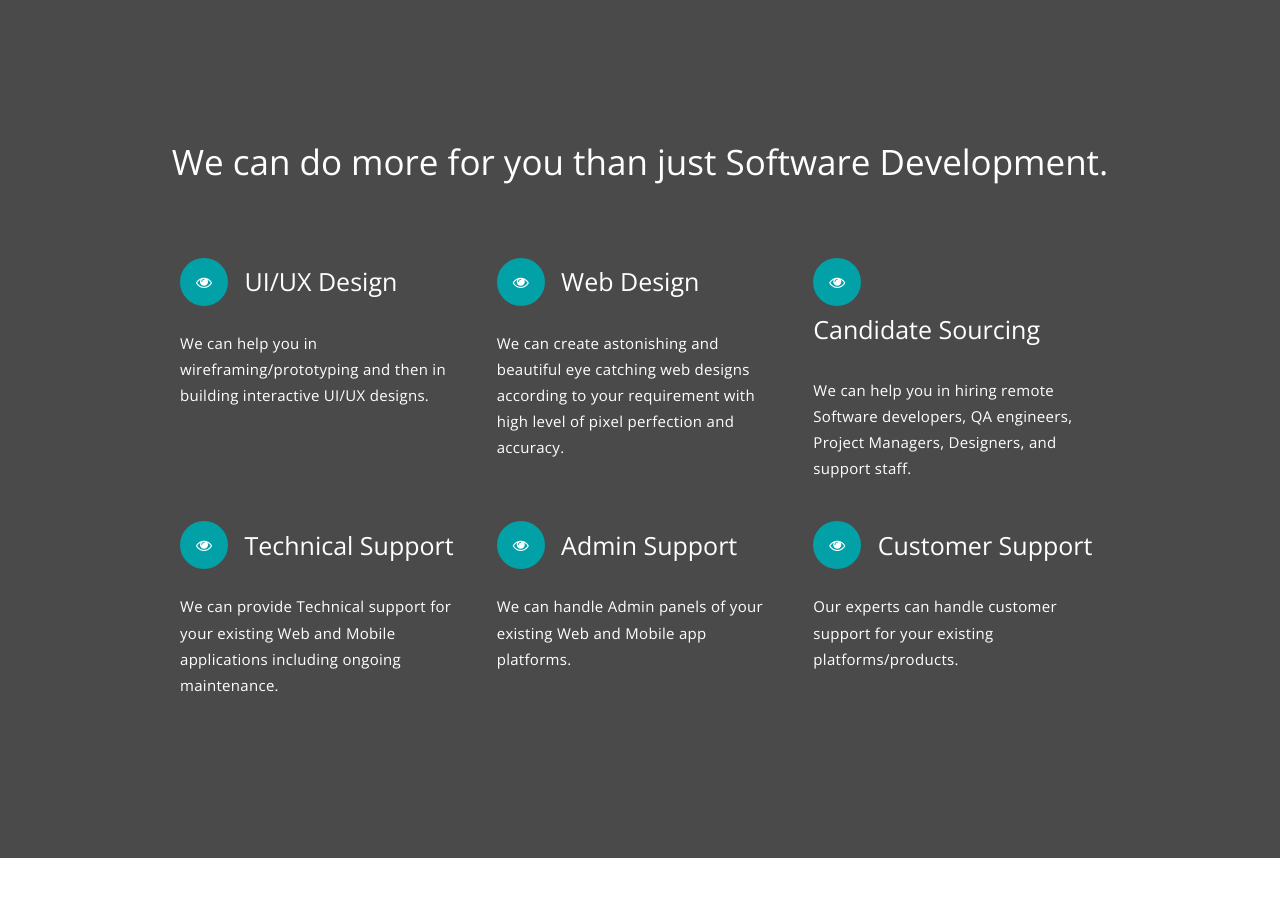
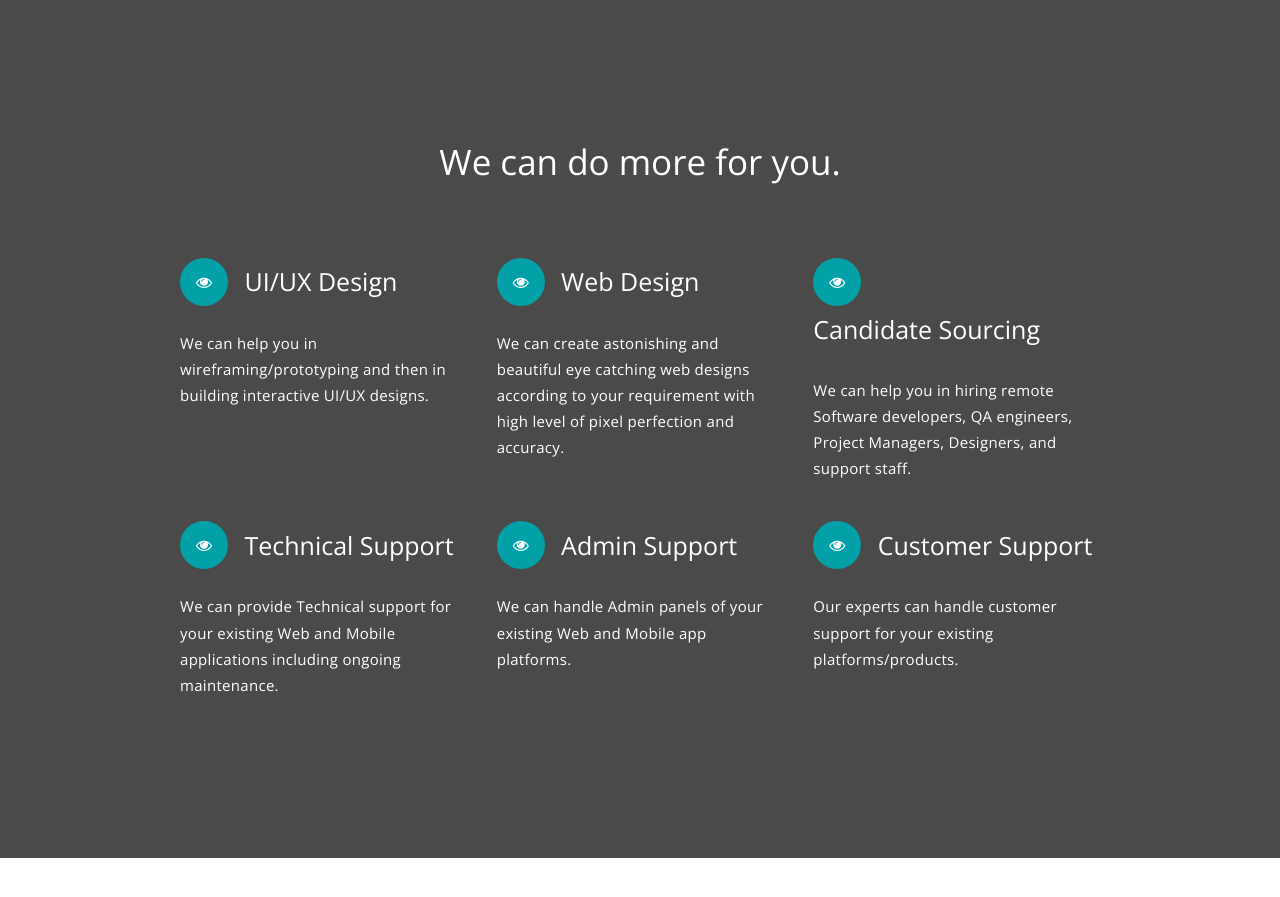
Before and after one commit to hassaantahir/Intellux, a plain HTML site: page index.html in a window 1280 px wide. Shown: the part 1560-2457 px from the top of the page. Drawn offline with nearby package versions, Linux system fonts and the light colour scheme.

Commit message:
We can do more for you.

```diff
--- a/index.html
+++ b/index.html
@@ -161,7 +161,7 @@
       <!-- CONTAINER FLUID -->
       <div class="container-fluid text-center">
         <h3 class="headline scroll-animated-from-bottom">
-          We can do more for you than just Software Development.
+          We can do more for you.
         </h3>
 
         <!-- COLUMN -->
```
